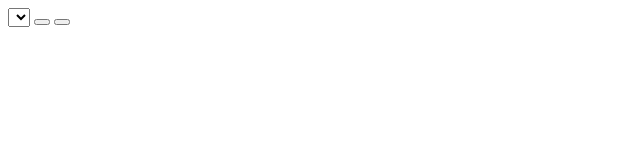
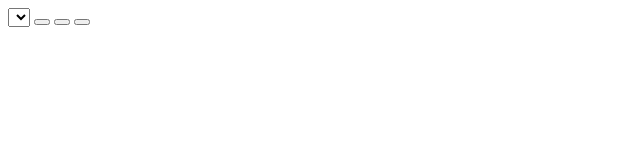
Before and after one commit to Aysel552/WEB-course, a plain HTML site: page index.html in a window 1280 px wide. Shown: the full height of the page, 0-640 px from the left. Drawn offline with Linux system fonts and the light colour scheme.

Commit message:
adding a structure

```diff
--- a/index.html
+++ b/index.html
@@ -17,6 +17,7 @@
         </select>
         <button id="btn"></button>
         <button id="btns"></button>
+        <button id="btnq"></button>
     </form>
 </body>
 </html>
```
